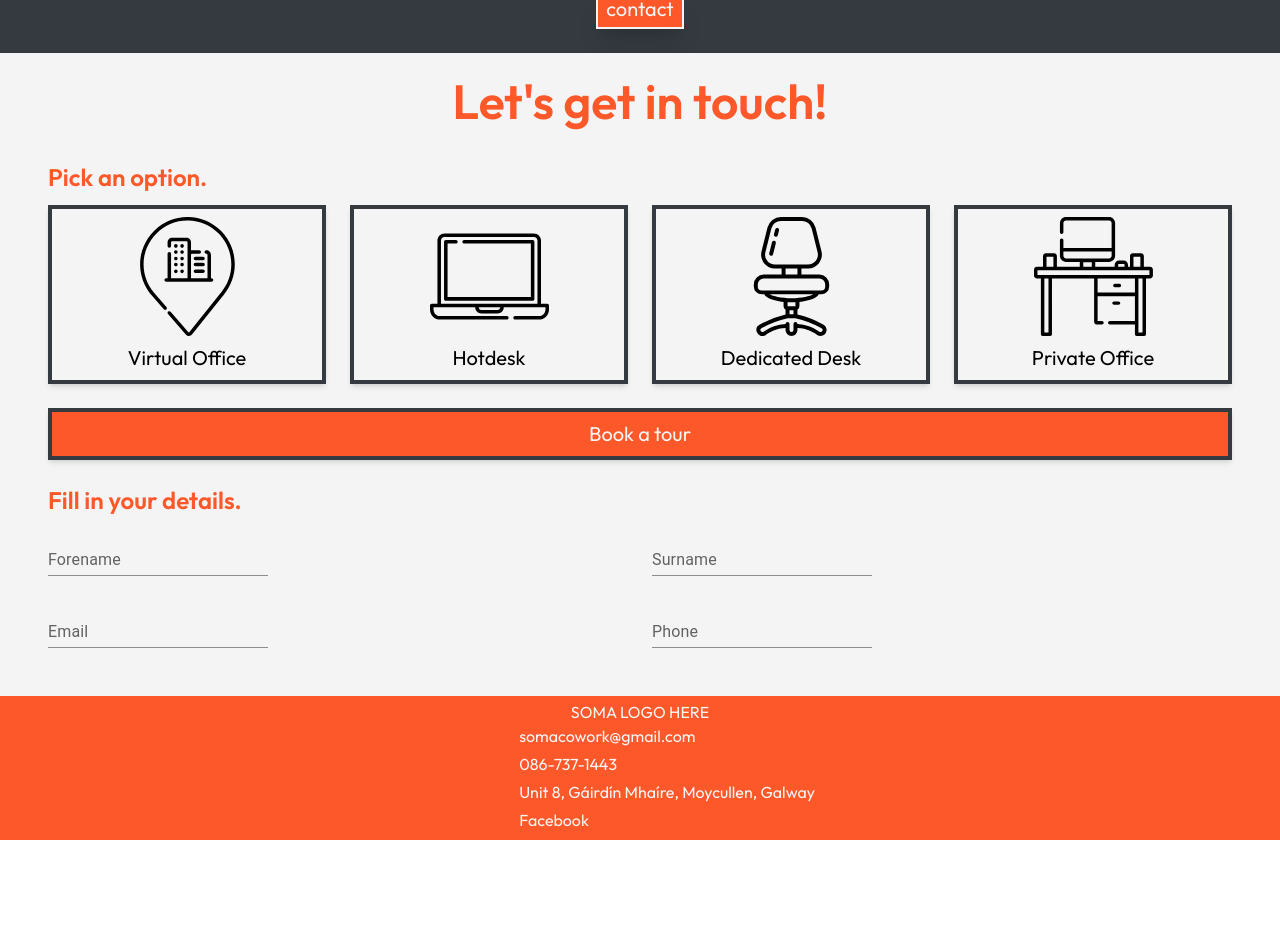
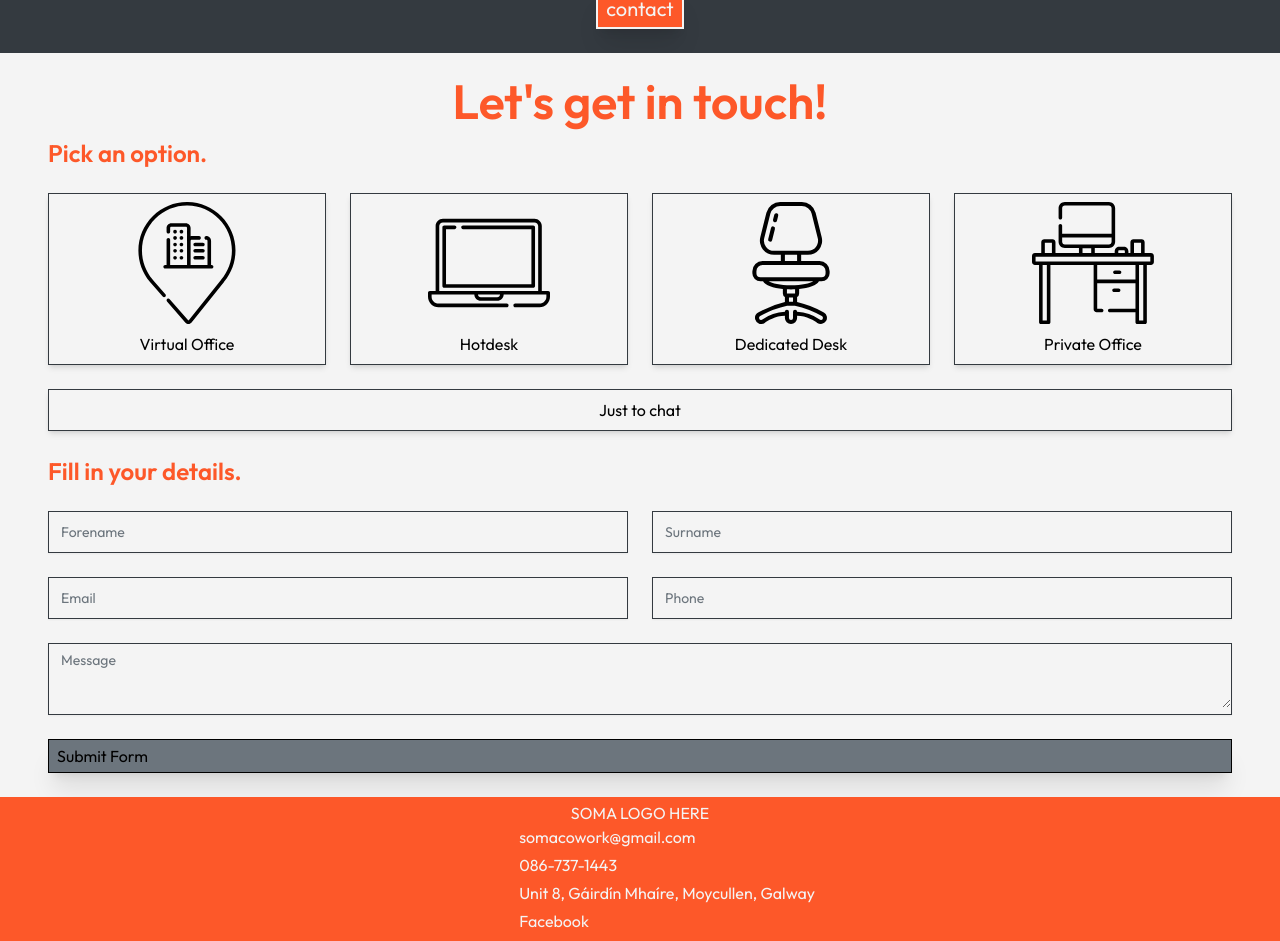
Before and after one commit to BeToast/somacowork.ie, a Next.js app: page / in a window 1280 px wide. Shown: the part 4137-5078 px from the top of the page. Before the commit the page ends 4977 px from the top, so only its background shows below. Built offline with nearby package versions, Linux system fonts and the light colour scheme.

Commit message:
contact form updates

```diff
--- a/app/components/Contact/ContactForm/FillDetails/InputField/index.tsx
+++ b/app/components/Contact/ContactForm/FillDetails/InputField/index.tsx
@@ -1,34 +1,55 @@
-import { TextField } from "@mui/material";
+import React from "react"
 
 const InputField: React.FC<{
   className?: string,
   id: string,
-  placeholder: string,
+  label: string,
+  placeholder?: string,
+  setHook: React.Dispatch<React.SetStateAction<string | null>>,
   regex?: string,
+  type?: "input" | "textarea"
 }> = ({
   className,
   id,
-  placeholder,
+  label,
+  placeholder = label,
+  setHook,
   regex,
+  type,
 }) => {
-  // const styles = theme => ({
-  //   multilineColor:{
-  //       color:'red'
-  //   }
-  // });
-
   return(<>
-    <TextField
-      className={"" + className}
-      helperText=""
-      id={id}
-      label={placeholder}
-      variant="standard"
-      color="warning"
-      // InputProps={{ className: "orange"}}
-    />
+    <label
+      htmlFor={label}
+      className={(type == "input" ? "" : "md:col-span-2") +" relative block border border-grey shadow-sm focus-within:border-orange focus-within:border-1 focus-within:ring-orange"}
+    >
+      {(type == "input" ?
+        (<>
+          <input
+            type="text"
+            id={id}
+            className="w-full p-2 peer border-none bg-transparent placeholder-transparent focus:border-transparent focus:outline-none focus:ring-0"
+            placeholder={placeholder}
+          />
+          <span
+            className="pointer-events-none absolute start-2.5 top-0 -translate-y-1/2 bg-white p-0.5 text-xs peer-placeholder-shown:text-grey-300 transition-all peer-placeholder-shown:top-1/2 peer-placeholder-shown:text-sm peer-focus:top-0 peer-focus:text-xs peer-focus:text-black "
+          >
+            {label}
+          </span>
+        </>) : (<>
+          <textarea
+            id={id}
+            className="w-full p-2 peer border-none font-light bg-transparent placeholder-transparent focus:border-transparent focus:outline-none focus:ring-0"
+            placeholder={label}
+          />
+          <span
+            className="pointer-events-none absolute start-2.5 top-0 -translate-y-1/2 bg-white p-0.5 text-xs peer-placeholder-shown:text-grey-300 transition-all peer-placeholder-shown:top-4 peer-placeholder-shown:text-sm peer-focus:top-0 peer-focus:text-xs peer-focus:text-black "
+          >
+            {label}
+          </span>
+        </>)
+      )}
+    </label>
   </>);
 }
 
 export default InputField;
-// https://viclafouch.github.io/mui-tel-input/docs/getting-started/#install
--- a/app/components/Contact/ContactForm/FillDetails/index.tsx
+++ b/app/components/Contact/ContactForm/FillDetails/index.tsx
@@ -1,24 +1,20 @@
-import SomaCard from "@/app/components/SomaCard";
-import { contactFormFields } from "@/app/static/contactForm";
+import SomaCard from "components/SomaCard";
+import SomaButton from "components/SomaButton";
 import InputField from "./InputField";
+import { input } from "../type";
 
 const FillDetails: React.FC<{
   className?: string,
-  setFirstname: React.Dispatch<React.SetStateAction<string | null>>,
-  setSurname: React.Dispatch<React.SetStateAction<string | null>>,
-  setEmail: React.Dispatch<React.SetStateAction<string | null>>,
-  setPhone: React.Dispatch<React.SetStateAction<string | null>>,
+  contactFormFields: input[],
 }> = ({
   className,
-  setFirstname,
-  setSurname,
-  setEmail,
-  setPhone,
+  contactFormFields,
 }) => {
 
   return(<>
-    <div className={className+" "}>
+    <div>
       <SomaCard.Head
+        padding="pb-6"
         size="text-2xl"
         align="text-left"
         txtColor="text-orange"
@@ -27,16 +23,19 @@ const FillDetails: React.FC<{
       </SomaCard.Head>
       <div className="grid gap-6 md:grid-cols-2">
         {contactFormFields.map((field) => (
-          <div key={field.key} className="">
-            <InputField
-              className=""
-              id={field.id}
-              placeholder={field.placeholder}
-            />
-          </div>
+          <InputField
+            key={field.key}
+            id={field.id}
+            label={field.label}
+            setHook={field.setState}
+            type={field.type}
+          />
         ))}
       </div>
     </div>
+    <SomaButton.SubmitForm>
+      {"Submit Form"}
+    </SomaButton.SubmitForm>
   </>);
 }
 
--- a/app/components/Contact/ContactForm/PickOption/OptionCard/index.tsx
+++ b/app/components/Contact/ContactForm/PickOption/OptionCard/index.tsx
@@ -25,7 +25,7 @@ const OptionCard: React.FC<{
     );
   return (<>
     <div
-      className={className+" flex-col flex-1 justify-items-center border-grey border-4 shadow-md "+selectedClass}
+      className={className+" flex-col flex-1 justify-items-center border-grey border shadow-md "+selectedClass}
       onClick={() => handleOptionClick(title)}
     >
       {(svg ?
@@ -37,7 +37,7 @@ const OptionCard: React.FC<{
         :
         <></>
       )}
-      <p className="text-center text-xl">{displayText}</p>
+      <p className="text-center text-md">{displayText}</p>
     </div>
   </>);
 }
--- a/app/components/Contact/ContactForm/PickOption/index.tsx
+++ b/app/components/Contact/ContactForm/PickOption/index.tsx
@@ -14,6 +14,7 @@ const PickOption: React.FC<{
   return(<>
     <div className={""+className}>
       <SomaCard.Head
+        padding="pb-6"
         size="text-2xl"
         align="text-left"
         txtColor="text-orange"
@@ -35,8 +36,8 @@ const PickOption: React.FC<{
         </div>
         <OptionCard
           className="py-2"
-            title="Tour"
-            displayText="Book a tour"
+            title="Chat"
+            displayText="Just to chat"
             option={option}
             setOption={setOption}
           />
--- a/app/components/Contact/ContactForm/index.tsx
+++ b/app/components/Contact/ContactForm/index.tsx
@@ -2,8 +2,11 @@
 
 import FillDetails from "./FillDetails";
 import PickOption from "./PickOption";
+import { input } from "./type";
 
-import { SetStateAction, useState } from "react";
+import { useState } from "react";
+
+
 
 const ContactForm: React.FC<{
 
@@ -11,28 +14,73 @@ const ContactForm: React.FC<{
 
 }) => {
 
-  const [option, setOption] = useState<string>("Tour");
+
+  const [option, setOption] = useState<string>("noneSelected");
+
   const [firstname, setFirstname] = useState<string | null>(null);
   const [surname, setSurname] = useState<string | null>(null);
   const [email, setEmail] = useState<string | null>(null);
   const [phone, setPhone] = useState<string | null>(null);
 
+  const [message, setMessage] = useState<string>("");
+
+  const contactFormFields:input[] = [
+    {
+      key: 0,
+      id: "fname",
+      label: "Forename",
+      state: firstname,
+      setState: setFirstname,
+      type: "input"
+    },
+    {
+      key: 1,
+      id: "lname",
+      label: "Surname",
+      state: surname,
+      setState: setSurname,
+      type: "input"
+    },
+    {
+      key: 2,
+      id: "email",
+      label: "Email",
+      state: email,
+      setState: setEmail,
+      type: "input"
+    },
+    {
+      key: 3,
+      id: "phone",
+      label: "Phone",
+      state: phone,
+      setState: setPhone,
+      type: "input"
+    },
+    {
+      key: 4,
+      id: "message",
+      label: "Message",
+      state: message,
+      setState: setMessage,
+      type: "textarea"
+    },
+  ];
+
+
+
+
   const formObj = {option, firstname, surname, email, phone};
 
   return(<>
-    <div className="flex flex-col">
+    <div className="flex flex-col px-6 space-y-6">
       <PickOption
-        className="p-6"
         option={option}
         setOption={setOption}
       />
 
       <FillDetails
-        className="p-6 pt-0"
-        setFirstname={setFirstname}
-        setSurname={setSurname}
-        setEmail={setEmail}
-        setPhone={setPhone}
+        contactFormFields={contactFormFields}
       />
     </div>
   </>);
--- /dev/null
+++ b/app/components/Contact/ContactForm/type.ts
@@ -0,0 +1,11 @@
+type input = {
+  key: number,
+  id: string,
+  label: string,
+  regex?: string,
+  state: any,
+  setState: React.Dispatch<React.SetStateAction<any>>
+  type: "input" | "textarea"
+}
+
+export type { input }
--- a/app/components/SomaButton/index.tsx
+++ b/app/components/SomaButton/index.tsx
@@ -18,7 +18,25 @@ const Contact: React.FC<{
   </>);
 }
 
-const SomaButton = { Contact,  }
+const SubmitForm: React.FC<{
+  children: React.ReactNode,
+  className?: string,
+}> = ({
+  children,
+  className = "",
+}) => {
+  return(<>
+    <div className={className+" shadow-xl border border-black bg-grey-100 hover:bg-orange-dark"}>
+      <button className="px-2 py-1 ">
+        <span className="text-black text-md font-normal">
+          {children}
+        </span>
+      </button>
+    </div>
+  </>);
+}
+
+const SomaButton = { Contact, SubmitForm }
 export default SomaButton;
 
 
--- a/app/static/contactForm.ts
+++ /dev/null
@@ -1,29 +0,0 @@
-type input = {
-  key: number,
-  id: string,
-  placeholder: string,
-  regex?: string,
-}
-
-export const contactFormFields:input[] = [
-  {
-    key: 0,
-    id: "fname",
-    placeholder: "Forename",
-  },
-  {
-    key: 1,
-    id: "lname",
-    placeholder: "Surname",
-  },
-  {
-    key: 2,
-    id: "email",
-    placeholder: "Email",
-  },
-  {
-    key: 3,
-    id: "phone",
-    placeholder: "Phone",
-  },
-];
--- a/app/static/muiConfig.ts
+++ /dev/null
@@ -1,23 +0,0 @@
-import { createTheme } from "@mui/material";
-
-export const theme = createTheme({
-  palette: {
-    primary: {
-      main: '#343a40'
-    },
-    secondary: {
-
-    },
-  }
-})
-
-// white: '#f4f4f4',
-//     orange: {
-//       primary: '#fd5829',
-//       dark: '#cc4823',
-//     },
-//     grey: {
-//       100: '#6c757d',
-//       200: '#adb5bd',
-//       300: '#6c757d',
-//     },
--- a/package.json
+++ b/package.json
@@ -9,9 +9,6 @@
     "lint": "next lint"
   },
   "dependencies": {
-    "@emotion/react": "^11.11.1",
-    "@emotion/styled": "^11.11.0",
-    "@mui/material": "^5.14.1",
     "@types/node": "20.3.2",
     "@types/react": "18.2.14",
     "@types/react-dom": "18.2.6",
@@ -19,7 +16,6 @@
     "eslint": "8.43.0",
     "eslint-config-next": "13.4.7",
     "firebase": "^9.23.0",
-    "mui-tel-input": "^3.2.2",
     "next": "13.4.7",
     "postcss": "8.4.24",
     "react": "18.2.0",
--- a/tailwind.config.js
+++ b/tailwind.config.js
@@ -33,6 +33,7 @@ module.exports = {
         DEFAULT: '#343a40',
       },
       white: '#f4f4f4',
+      black: '#000000',
     }
   },
   darkMode: "class",
```
Also changed, not shown: 1 other file (tests, documents, lock files or other folders).
